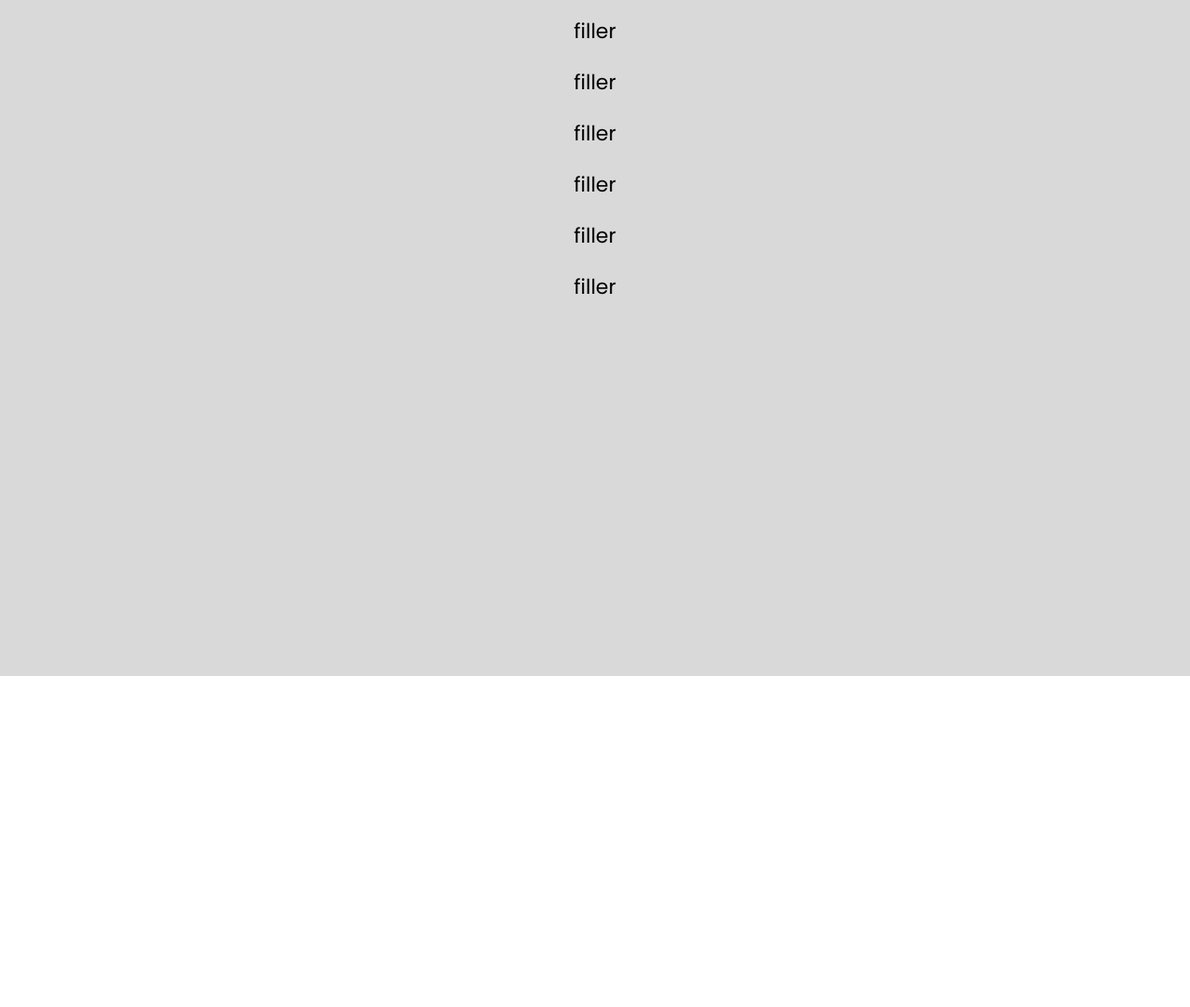
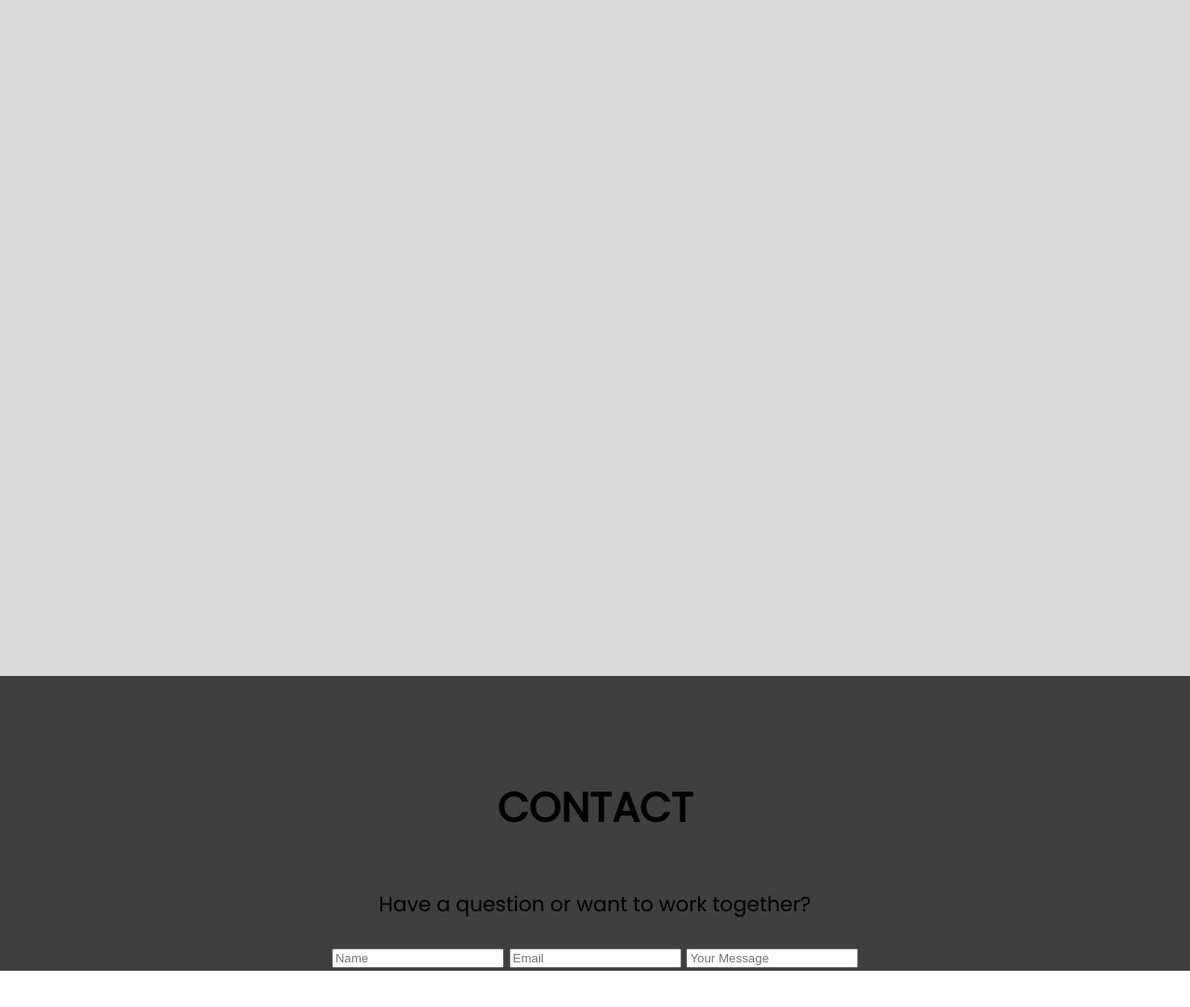
Before and after one commit to josephparkjyp/josephparkjyp.github.io, a plain HTML site: page index.html in a window 1280 px wide. Shown: the part 2280-3363 px from the top of the page at 93% size. Drawn offline with Linux system fonts and the light colour scheme.

Commit message:
Started contact section

```diff
--- a/index.html
+++ b/index.html
@@ -132,17 +132,20 @@
     <div id="projects" class="hidden projects">
         <h1>PROJECTS</h1>
         <hr class="hidden line">
-        <p>filler</p>
-        <p>filler</p>
-        <p>filler</p>
-        <p>filler</p>
-        <p>filler</p>
-        <p>filler</p>
 
     </div>
 
 
-
+    <div class="contact">
+        <h1>CONTACT</h1>
+        <hr class="hidden line">
+        <p>Have a question or want to work together?</p>
+        <form>
+            <input type="text" placeholder="Name">
+            <input type="email" placeholder="Email">
+            <input type="textarea" placeholder="Your Message">
+        </form>
+    </div>
     <div class="testing"></div>
 
 
--- a/style.css
+++ b/style.css
@@ -259,3 +259,12 @@ html, body {
 .projects > h1 {
     margin: 0;
 }
+
+
+
+
+/* CONTACT SECTION */
+.contact {
+    padding-top: 80px;
+    background-color: #3f3f3f;
+}
```
